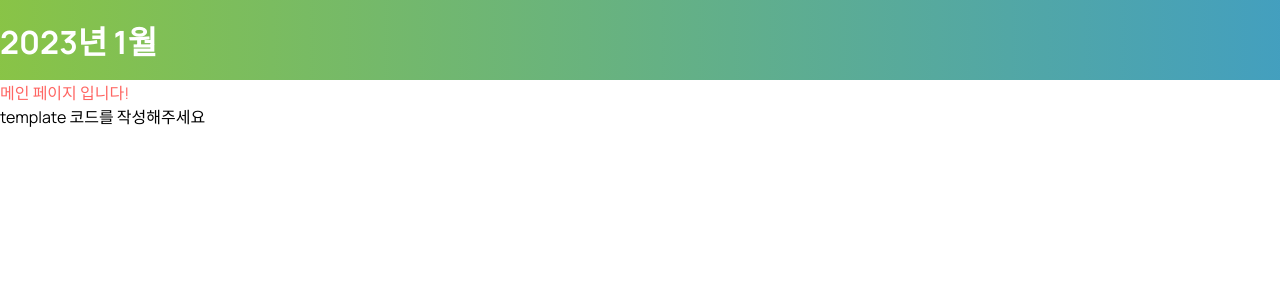
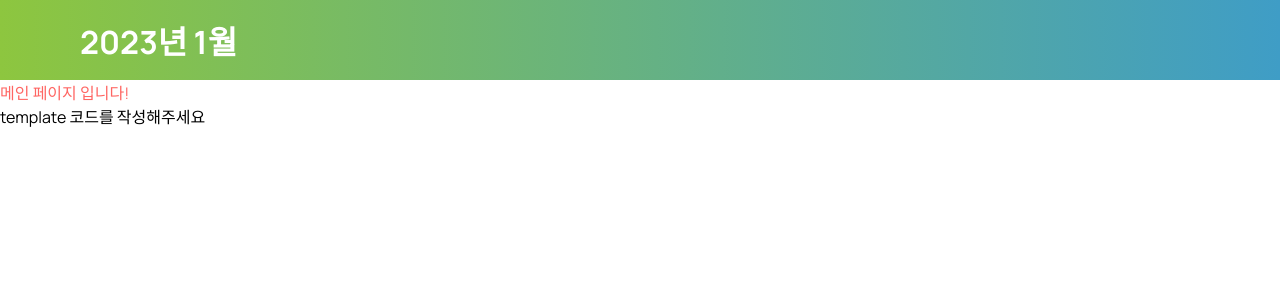
Before and after one commit to skkuding/skkuzzim, a Vue app in the folder frontend/: page / in a window 1280 px wide. Shown: the top 300 px of the page. Built offline with nearby package versions, Linux system fonts and the light colour scheme; some icons are missing.

Commit message:
fix: header and toast fixed

```diff
--- a/frontend/src/components/Header.vue
+++ b/frontend/src/components/Header.vue
@@ -1,5 +1,8 @@
 <script setup lang="ts">
 import IconGithub from "~icons/fa6-brands/github";
+import { TEXT_COLOR } from "@/styles/theme";
+import { COLOR } from "@/styles/theme";
+import { FONT_SIZE } from "@/styles/theme";
 defineProps<{
   dayTime: string;
 }>();
@@ -7,10 +10,6 @@ defineProps<{
 
 <template>
   <header class="header-wrapper">
-    <!-- <div
-      class="letters"
-      v-if="startTime && endTime ? `${{ year }} year` : `${{ month }} month`"
-    ></div> -->
     <div class="header-content-wrapper">
       <div class="letters">
         {{ dayTime }}
@@ -27,15 +26,16 @@ defineProps<{
 <style scoped>
 .header-wrapper {
   width: 100%;
-  background: linear-gradient(90deg, #8dc63f, #3f9dc6);
-  color: white;
+  background: v-bind(
+    '`linear-gradient(90deg, ${COLOR[ "green"]}, ${COLOR[ "blue"]}) `'
+  );
+  color: v-bind("TEXT_COLOR['white']");
   display: flex;
   align-items: center;
   height: 80px;
   position: sticky;
   top: 0;
   margin: 0;
-  padding: 0 5rem;
 }
 .header-content-wrapper {
   width: 100%;
@@ -45,10 +45,11 @@ defineProps<{
   align-items: center;
   max-width: 80rem;
   margin: 0 auto;
+  padding: 0 5rem;
 }
 .letters {
   color: white;
   font-weight: bold;
-  font-size: 32px;
+  font-size: v-bind("FONT_SIZE['header']");
 }
 </style>
```
Also changed, not shown: frontend/src/components/Toast.vue (+11 -4 lines).
